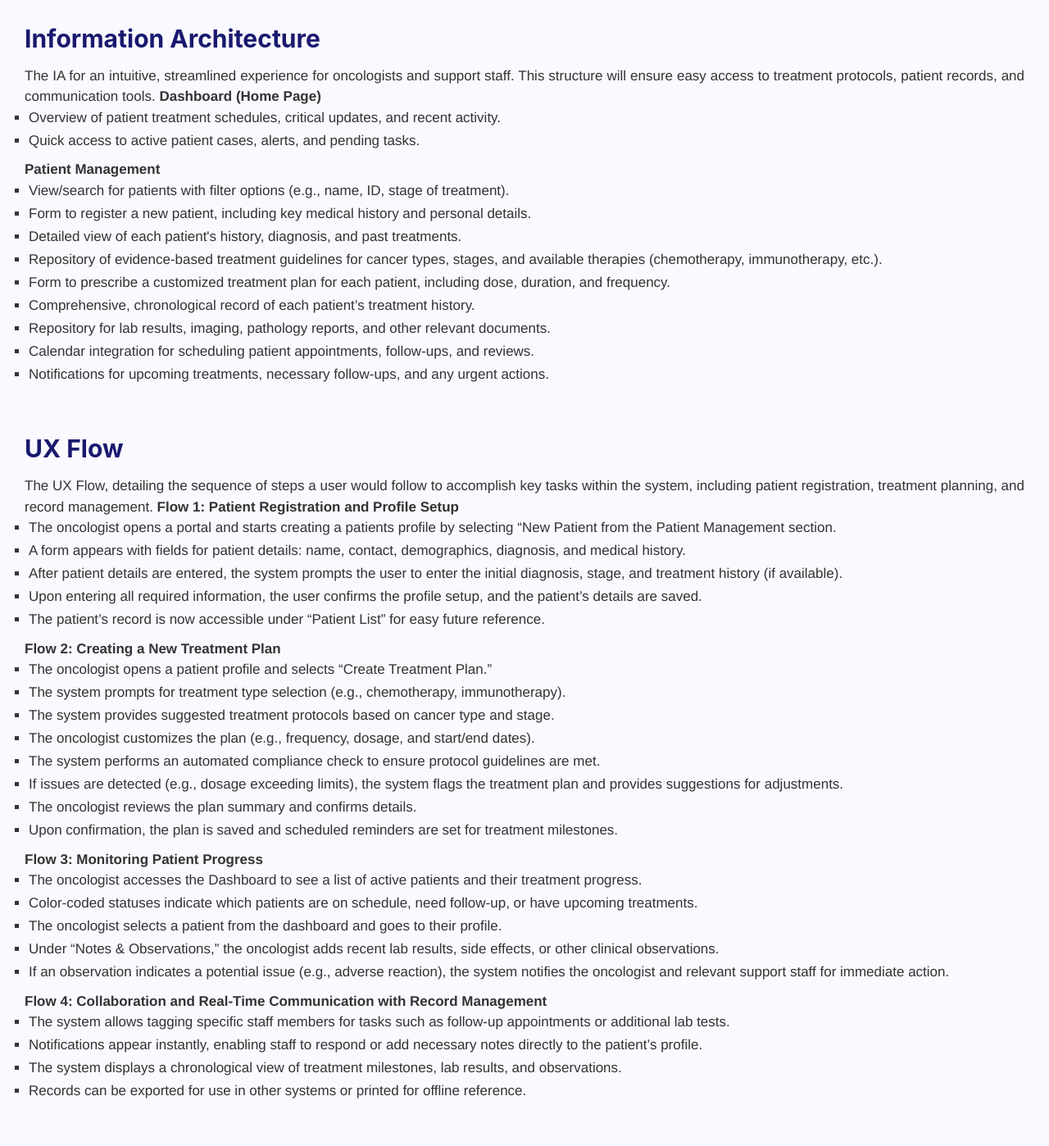
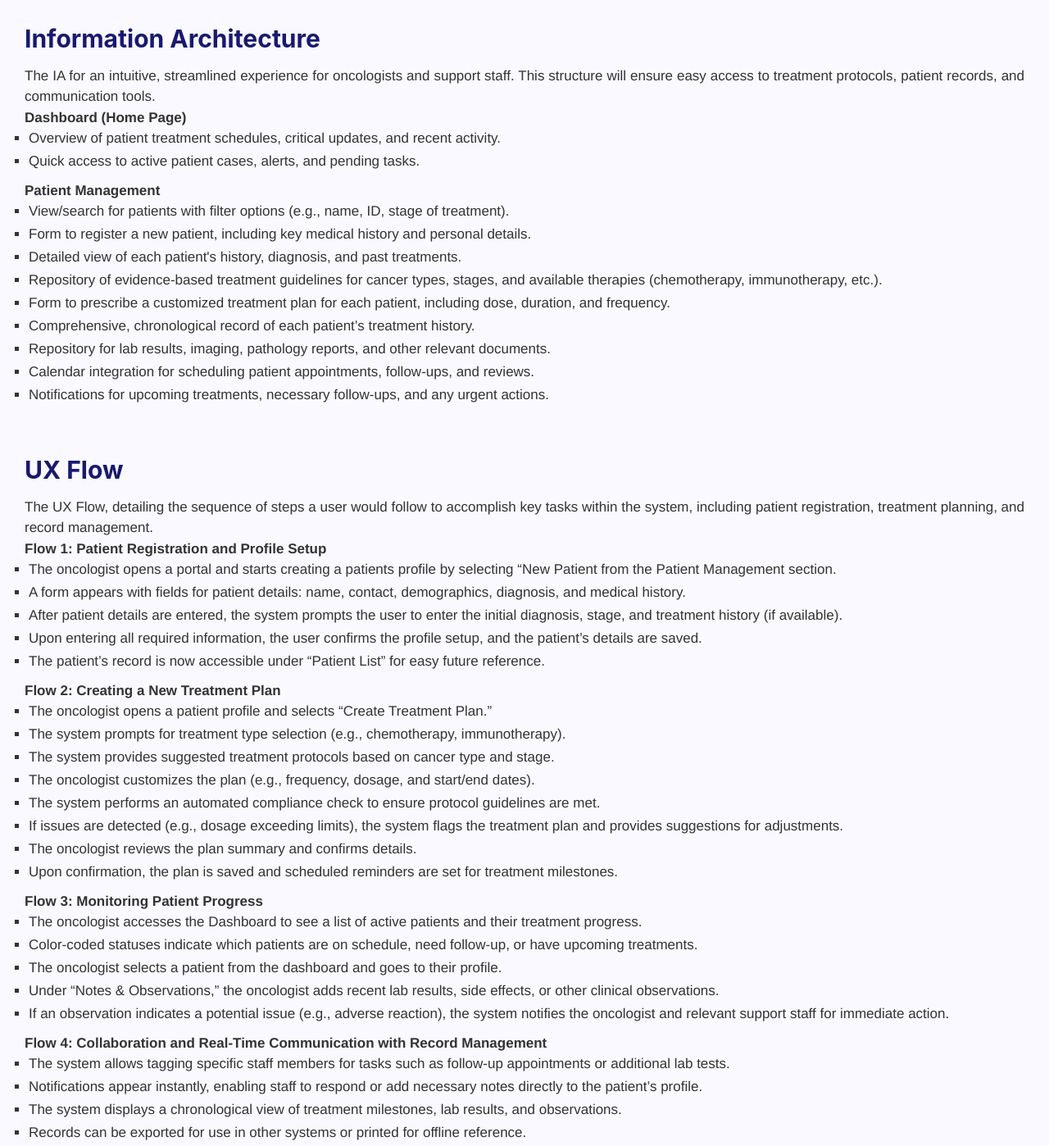
Before and after one commit to gaurankpatil/gaurankpatil.github.io, a website with bundled scripts: page ONCO.html in a window 1280 px wide. Shown: the part 6420-7818 px from the top of the page at 82% size. Built offline with nearby package versions, Linux system fonts and the light colour scheme.

Commit message:
Add files via upload

```diff
--- a/ONCO.html
+++ b/ONCO.html
@@ -206,6 +206,8 @@
 								<h2 class="masthead-subheading mb-4"> Information Architecture </h2>
 								<div class="paragraph-bigger" style="text-align: justify;">
 									The IA for an intuitive, streamlined experience for oncologists and support staff. This structure will ensure easy access to treatment protocols, patient records, and communication tools.
+								</div>
+								<div class="paragraph-bigger" style="text-align: justify;">
 										<b style="font-weight: 600">Dashboard (Home Page)</b>
 										<ul class="b" style="margin-left: -35px;">
 											<li class="mb-1"> Overview of patient treatment schedules, critical updates, and recent activity.</li>
@@ -231,6 +233,8 @@
 								<h2 class="masthead-subheading mb-4"> UX Flow </h2>
 								<div class="paragraph-bigger" style="text-align: justify;">
 									The UX Flow, detailing the sequence of steps a user would follow to accomplish key tasks within the system, including patient registration, treatment planning, and record management.
+								</div>
+								<div class="paragraph-bigger" style="text-align: justify;">
 									<b style="font-weight: 600"> Flow 1: Patient Registration and Profile Setup </b>
 									<ul class="b" style="margin-left: -35px;">
 										<li class="mb-1"> The oncologist opens a portal and starts creating a patients profile by selecting “New Patient from the Patient Management section.</li>
```
